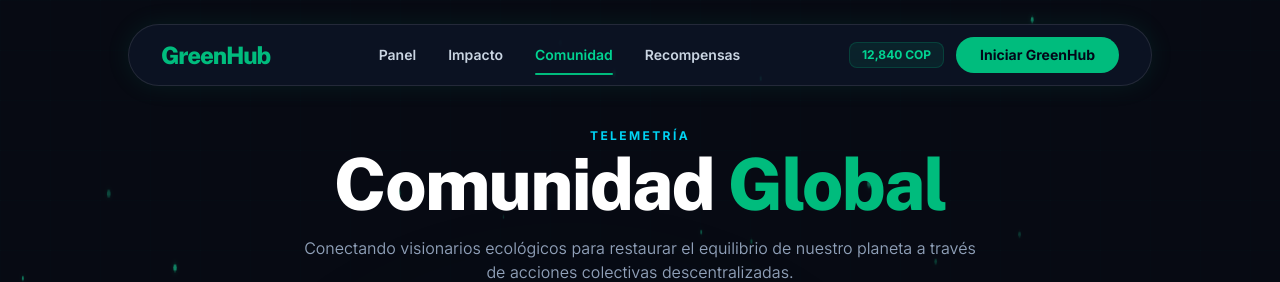
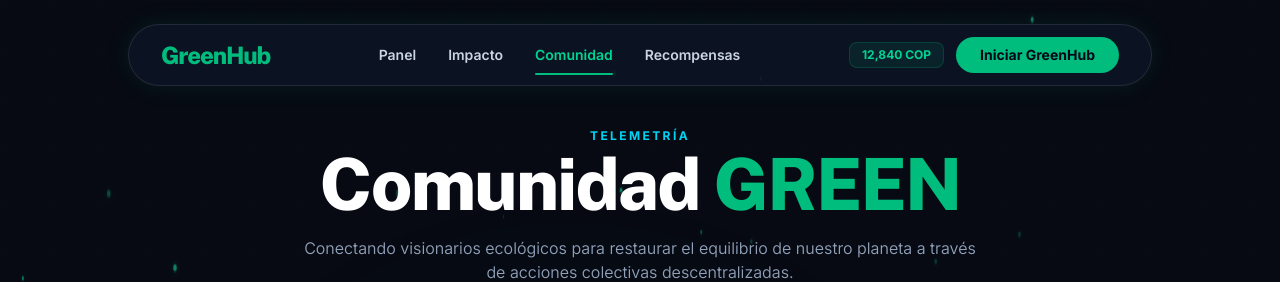
Before and after one commit to JuanPablitoxxz/GREENHUB, a React (Vite) app: page / in a window 1280 px wide. Both pictures are taken after a click on the button "Comunidad". Shown: the top 282 px of the page. Built offline with nearby package versions, Linux system fonts and the light colour scheme.

Commit message:
comunidad a GREEN

```diff
--- a/src/components/CommunityView.tsx
+++ b/src/components/CommunityView.tsx
@@ -34,7 +34,7 @@ export default function CommunityView({ state, onJoinEvent }: CommunityViewProps
       <header className="mb-14 text-center">
         <span className="text-xs uppercase tracking-[0.2em] text-cyan-400 font-bold block mb-1">Telemetría</span>
         <h1 className="text-5xl md:text-7xl font-display font-extrabold tracking-tight mb-4 text-white">
-          Comunidad <span className="text-emerald-500">Global</span>
+          Comunidad <span className="text-emerald-500">GREEN</span>
         </h1>
         <p className="text-slate-400 max-w-2xl mx-auto text-sm sm:text-base mb-10 font-light">
           Conectando visionarios ecológicos para restaurar el equilibrio de nuestro planeta a través de acciones colectivas descentralizadas.
```
